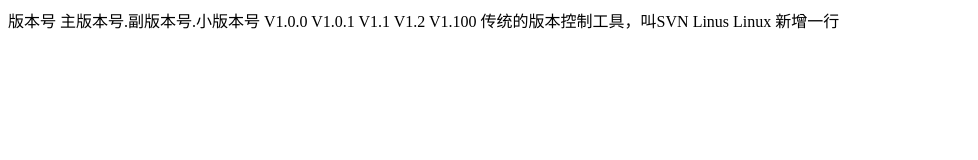
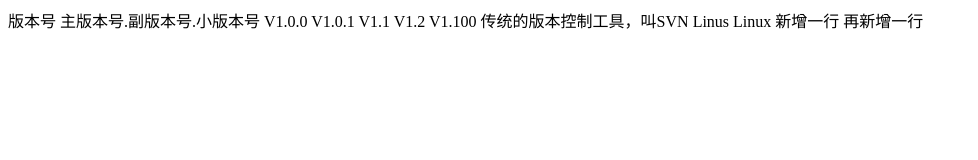
Before and after one commit to shen201/pigStudy, a plain HTML site: page 八月/822/index.html in a window 1280 px wide. Shown: the whole page, without its empty margins (0-978 px from the left). Drawn offline with Linux system fonts and the light colour scheme.

```diff
--- a/八月/822/index.html
+++ b/八月/822/index.html
@@ -23,5 +23,6 @@
      <!-- 哎，今天好累啊，不写了 -->
      <!-- 明天这里从这里开始继续写 -->
      新增一行
+     再新增一行
 </body>
 </html>
```
